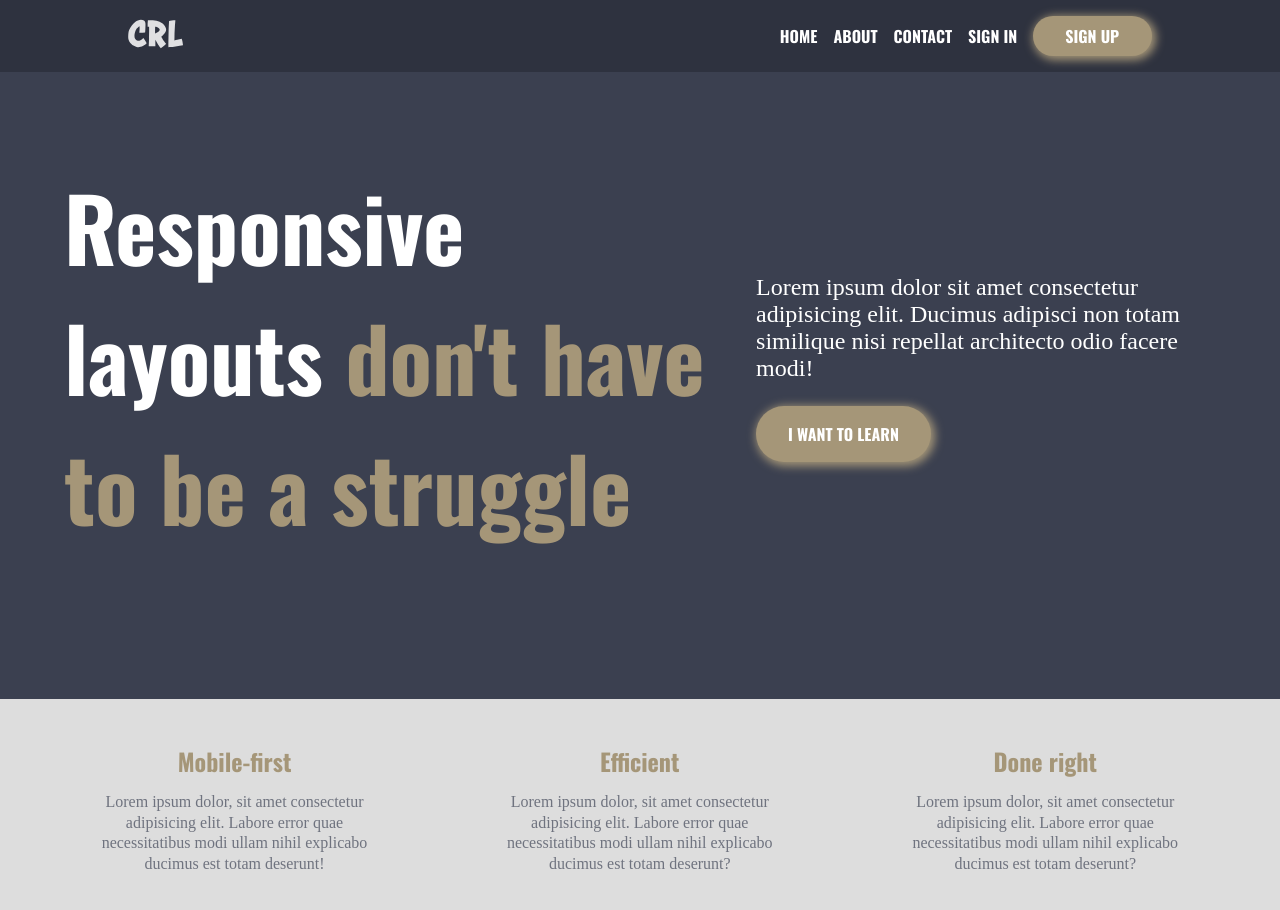
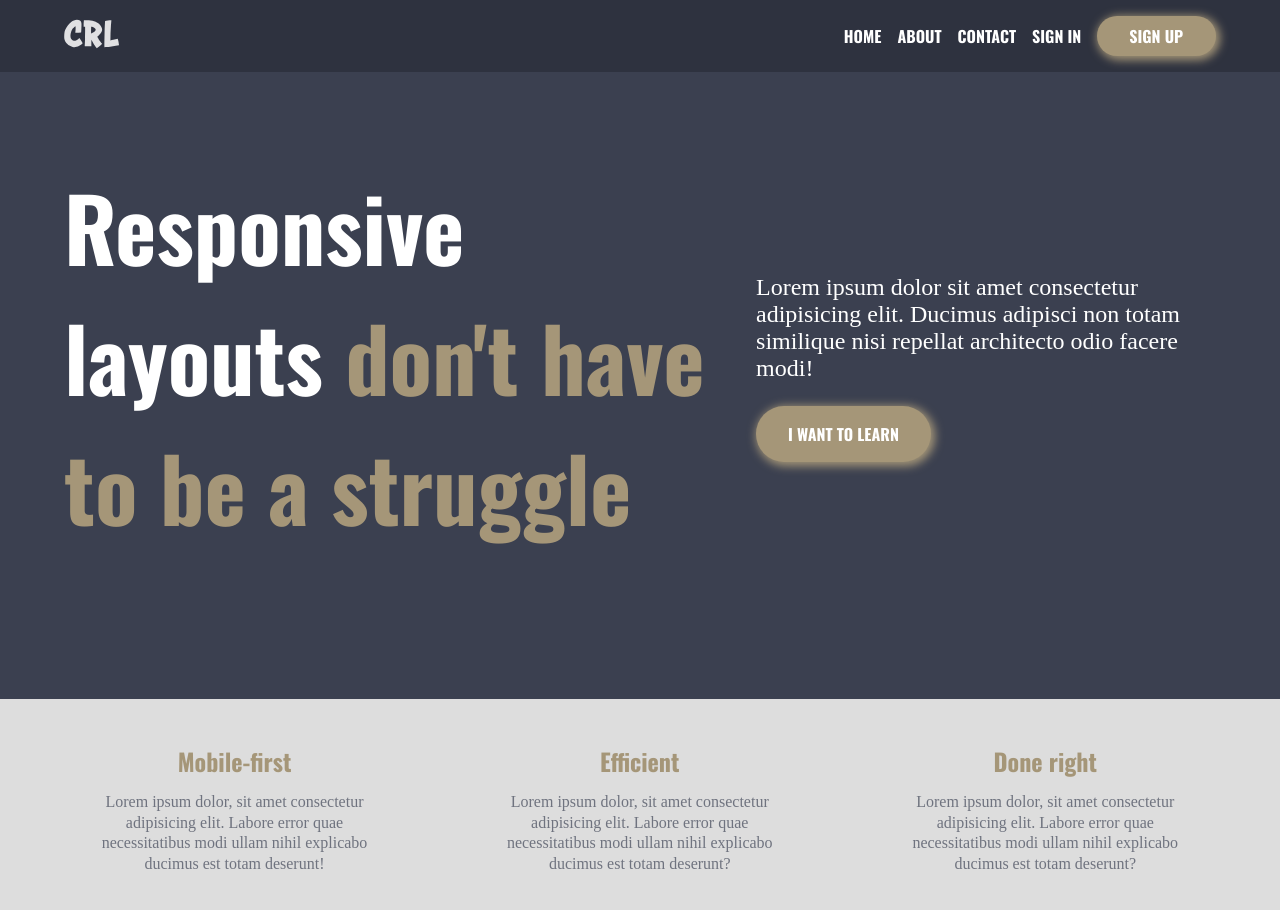
Before and after one commit to PizzaNCoding88/Repsonsive-Layout--final-challenge, a plain HTML site: page index.html in a window 1280 px wide. Shown: the top 910 px of the page. Drawn offline with nearby package versions, Linux system fonts and the light colour scheme.

Commit message:
final touches 0.35

```diff
--- a/styles.css
+++ b/styles.css
@@ -36,8 +36,7 @@ header{
 }
 
 nav, .container{
-    max-width: 90%;
-    width: 80%;
+    width: 90%;
 
     margin: 0 auto;
     padding: 1rem 0;
```
